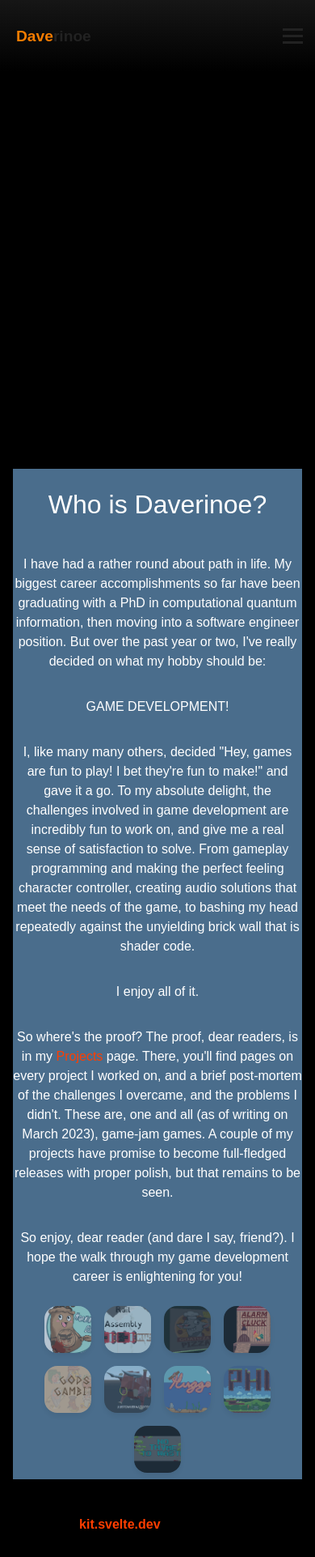
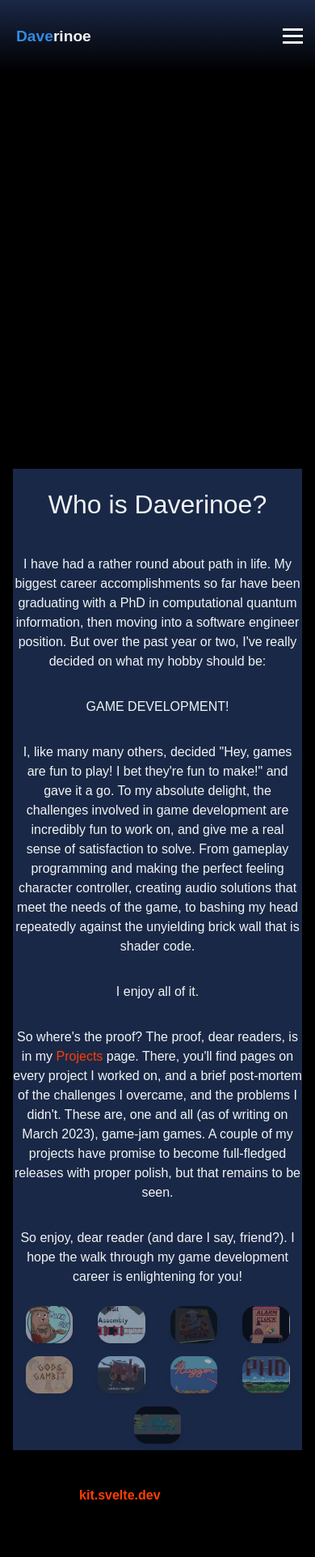
Before and after one commit to Daverinoe/website, a SvelteKit app: page / in a window 390 px wide. Shown: the whole page at 81% size. After the commit the page ends 1887 px from the top, so only its background shows below. Built offline with nearby package versions, Linux system fonts and the light colour scheme.

Commit message:
Added some consistent colour theming, added some reactive design for the center card to show properly at small screen sizes

```diff
--- a/src/routes/+page.svelte
+++ b/src/routes/+page.svelte
@@ -86,9 +86,9 @@
 		flex-direction: column;
 		justify-content: space-around;
 		align-items: center;
-		color: white;
+		color: #F0F4F3;
 		text-align: center;
-		background-color: #4a6d8c; /* Add your desired background color here */
+		background-color: #1A2847; /* Add your desired background color here */
 		min-height: 100vh; /* Make sure the content takes up at least the full viewport height */
 		width: 100%; /* Make the content take up the full width of the viewport */
 	}
@@ -100,7 +100,9 @@
 	.games {
 		display: flex;
 		flex-wrap: wrap;
-		justify-content: center;
+		justify-content: space-around;
+		max-width: 1500px;
+		margin: 0 auto;
 	}
 
 	.overlay {
@@ -110,11 +112,6 @@
 		width: 100%;
 		height: 100%;
 		z-index: 9;
-		background-color: rgba(
-			0,
-			0,
-			0,
-			0.5
-		);
+		background-color: #1a284788;
 	}
 </style>
--- a/src/routes/Header.svelte
+++ b/src/routes/Header.svelte
@@ -64,7 +64,7 @@
 		top: 0;
 		left: 0;
 		width: 100%;
-		background: linear-gradient(rgb(22, 22, 22), rgba(22, 22, 22, 0));
+		background: linear-gradient(#1A2847, #1A284700);
 		box-shadow: 0 0 10px rgba(0, 0, 0, 0.1);
 		z-index: 1000;
 		transition: transform 0.5s ease-in-out;
@@ -82,11 +82,11 @@
 		align-items: center;
 		font-size: 1.5rem;
 		font-weight: bold;
-		color: #222;
+		color: #F0F4F3;
 	}
 
 	.highlight {
-		color: #f57c00;
+		color: #328BE3;
 		margin-right: 0px;
 	}
 
@@ -108,7 +108,7 @@
 
 	a {
 		text-decoration: none;
-		color: #bebebe;
+		color: #F0F4F3;
 		font-size: 1rem;
 		font-weight: bold;
 		letter-spacing: 1px;
@@ -116,7 +116,7 @@
 	}
 
 	a:hover {
-		color: #f57c00;
+		color: #328BE3;
 	}
 
 	.hamburger {
@@ -131,7 +131,7 @@
 	.hamburger div {
 		width: 25px;
 		height: 3px;
-		background-color: #222;
+		background-color: #F0F4F3;
 		margin: 5px;
 		transition: all 0.3s ease-in-out;
 	}
--- a/src/routes/ProjectCard.svelte
+++ b/src/routes/ProjectCard.svelte
@@ -44,7 +44,7 @@
     tabindex="-1"
     on:click={handleClick}
     on:keydown={handleKeyDown}
-    style="background-image: url({project.image}); background-size: cover; background-repeat: no-repeat;"
+    style="background-image: url({project.image}); background-size: contain; background-repeat: no-repeat;"
 />
 
 <div class="center-card" class:open={selected && isDrawerOpen}>
@@ -73,14 +73,14 @@
         opacity: 0.6;
         flex-direction: column;
         position: relative;
-        background-color: #ffffff;
+        background-color: #dddddd;
         border-radius: 16px;
         box-shadow: 0 4px 6px rgba(0, 0, 0, 0.1);
         margin: 2vw;
         padding: 0px;
         transition: all 0.5s ease;
         width: 15vw;
-        height: 15vw;
+        height: 11.9vw;
     }
 
     .Game:not(selected):hover {
@@ -141,7 +141,7 @@
         left: 0;
         right: 0;
         bottom: 0;
-        background-color: rgba(0, 0, 0, 1);
+        background-color: rgb(255, 255, 255);
         opacity: 1;
         transition: opacity 1s ease;
         transition-delay: 0.5s;
@@ -163,7 +163,7 @@
         bottom: 0;
         transform: translateY(100%);
         transition: transform 0.5s ease;
-        transition-delay: 0.5s;
+        transition-delay: 0s;
         overflow: auto;
         padding: 10px;
         border-radius: 0 0 32px 32px;
@@ -176,11 +176,29 @@
     }
 
     .more-info.initial {
-        transform: translateY(100%);
+        transform: translateY(110%);
         opacity: 0;
     }
 
     .spacer {
         width: 0;
     }
+
+    /* Smaller screens */
+    @media (max-width: 600px) {
+        .banner {
+            transform: scaleX(0.03);
+        }
+
+        .more-info {
+            flex-direction: column;
+        }
+    }
+
+    /* Medium screens */
+    @media (min-width: 601px) and (max-width: 1024px) {
+        .banner {
+            transform: scaleX(0.02);
+        }
+    }
 </style>
```
